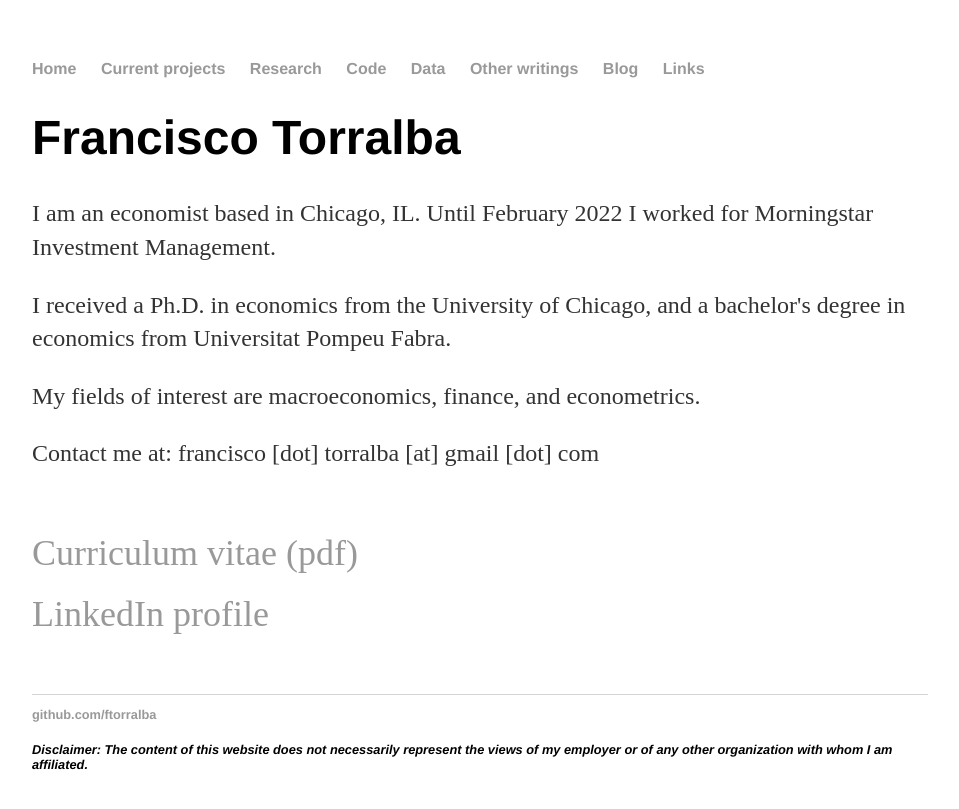
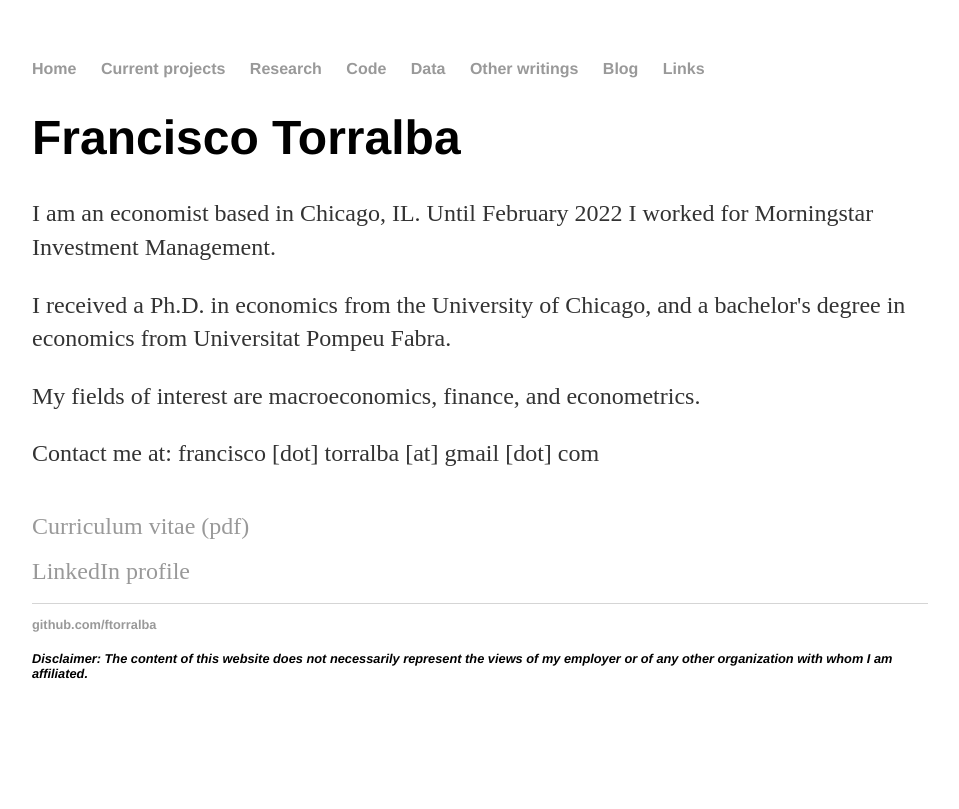
Before and after one commit to ftorralba/ftorralba.github.io, a Jekyll site: the page built from index.html, in a window 1280 px wide. Shown: the top 809 px of the page, without its empty margins (160-1119 px from the left). Built offline with Jekyll 4.4.1, drawn with Linux system fonts in a browser that asks for light colours.

Commit message:
Update index.html

```diff
--- a/index.html
+++ b/index.html
@@ -12,9 +12,10 @@ title: Francisco Torralba
 
 	<p>Contact me at: francisco [dot] torralba [at] gmail [dot] com</p>
 	</br>
-        <p><a style='font-size: 1.5em;' href="FTorralba_Resume_short_20220305.pdf" download="FTorralba_Resume_short_20220305.pdf">Curriculum vitae (pdf)</a>
+        <a style='font-size: 1.5em;' href="FTorralba_Resume_short_20220305.pdf" download="FTorralba_Resume_short_20220305.pdf">Curriculum vitae (pdf)</a>
         </br>
-	<p><a style='font-size: 1.5em;' href="https://www.linkedin.com/in/franciscotorralba/">LinkedIn profile</a>
+ 	</br>
+	<a style='font-size: 1.5em;' href="https://www.linkedin.com/in/franciscotorralba/">LinkedIn profile</a>
         </br>
  	</br>
         <!--  <i><small>Disclaimer: The content of this website does not necessarily represent the views of my employer or of any other
```
